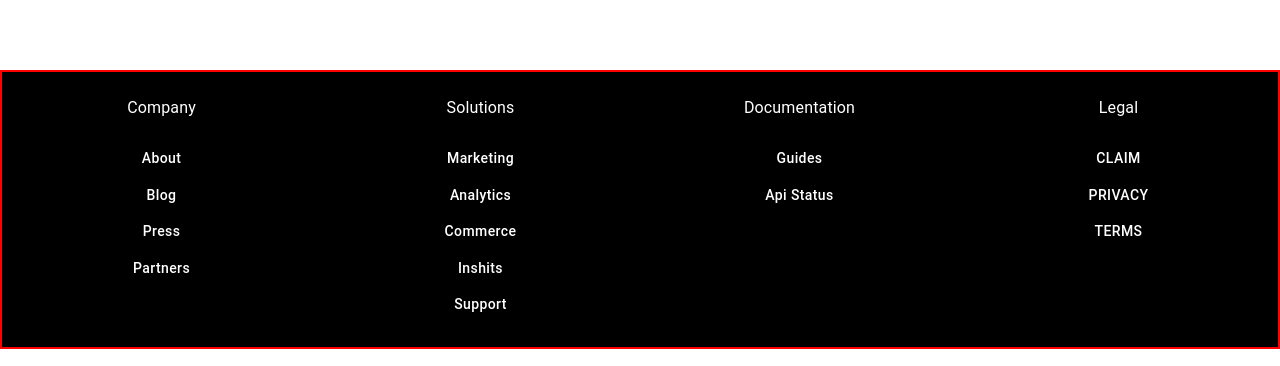
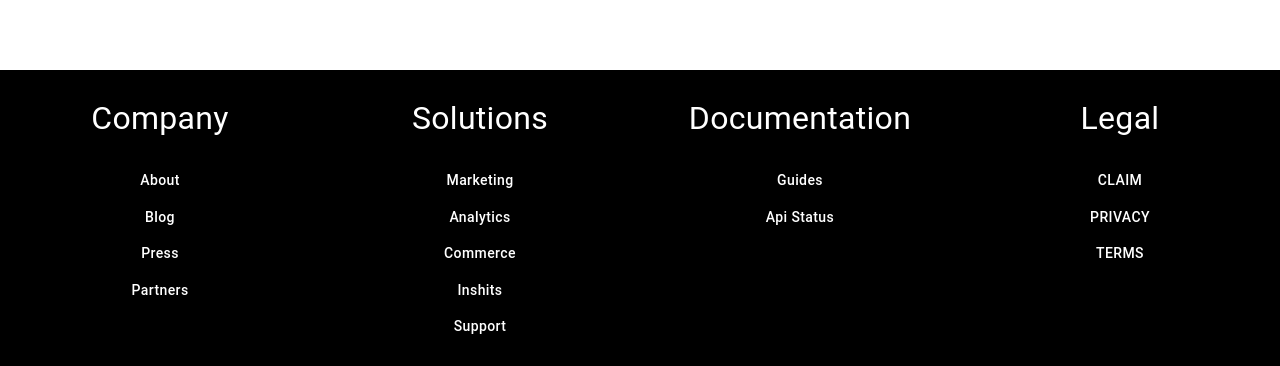
Before and after one commit to sakshamsaharawat/shoping-with-aakash, a React (Create React App) app: page / in a window 1280 px wide. Shown: the part 2614-2980 px from the top of the page. Built offline with nearby package versions, Linux system fonts and the light colour scheme.

Commit message:
fix text-size in footer

```diff
--- a/src/cutomer/components/Footer/Footer.jsx
+++ b/src/cutomer/components/Footer/Footer.jsx
@@ -5,20 +5,20 @@ import React from 'react'
 
 const Footer = () => {
     return (
-        <div style={{ border: "2px solid red" }}>
+        <div>
             <Grid className='bg-black text-white text-center t-10 cursor-pointer'
                 container
                 sx={{ bgcolor: "black", color: "white", py: 3 }}
             >
                 <Grid item xs={12} sm={6} md={3}>
-                    <Typography className='pb-5 capitalize' varient="h6"> Company</Typography>
+                    <Typography className='pb-5 capitalize' style={{ fontSize: "2rem" }} varient="h2"> Company</Typography>
                     <div> <Button className='pb-5 capitalize' variant="h6" gutterBottom style={{ textTransform: "capitalize" }}> About</Button></div>
                     <div><Button className='pb-5 capitalize ' variant="h6" gutterBottom> Blog</Button></div>
                     <div> <Button className='pb-5 capitalize' variant="h6" gutterBottom> Press</Button></div>
                     <div><Button className='pb-5 capitalize' variant="h6" gutterBottom> Partners</Button></div>
                 </Grid>
                 <Grid item xs={12} sm={6} md={3}>
-                    <Typography className='pb-5 capitalize' varient="h6"> Solutions</Typography>
+                    <Typography className='pb-5 capitalize' style={{ fontSize: "2rem" }} varient="h2"> Solutions</Typography>
                     <div> <Button className='pb-5 capitalize' variant="h6" gutterBottom> Marketing</Button></div>
                     <div><Button className='pb-5 capitalize' variant="h6" gutterBottom> Analytics</Button></div>
                     <div> <Button className='pb-5 capitalize' variant="h6" gutterBottom> Commerce</Button></div>
@@ -27,12 +27,12 @@ const Footer = () => {
 
                 </Grid>
                 <Grid item xs={12} sm={6} md={3}>
-                    <Typography className='pb-5 capitalize' varient="h6"> Documentation</Typography>
+                    <Typography className='pb-5 capitalize' style={{ fontSize: "2rem" }} varient="h2"> Documentation</Typography>
                     <div> <Button className='pb-5 capitalize' variant="h6" gutterBottom> Guides</Button></div>
                     <div><Button className='pb-5 capitalize' variant="h6" gutterBottom> Api Status</Button></div>
                 </Grid>
                 <Grid item xs={12} sm={6} md={3}>
-                    <Typography className='pb-5 text-capitalize' varient="h6"> Legal</Typography>
+                    <Typography className='pb-5 text-capitalize' style={{ fontSize: "2rem" }} varient="h3"> Legal</Typography>
                     <div> <Button className='pb-5 text-capitalize' variant="h6" gutterBottom> Claim</Button></div>
                     <div> <Button className='pb-5 text-capitalize' variant="h6" gutterBottom> Privacy</Button></div>
                     <div> <Button className='pb-5 text-capitalize' variant="h6" gutterBottom> Terms</Button></div>
```
